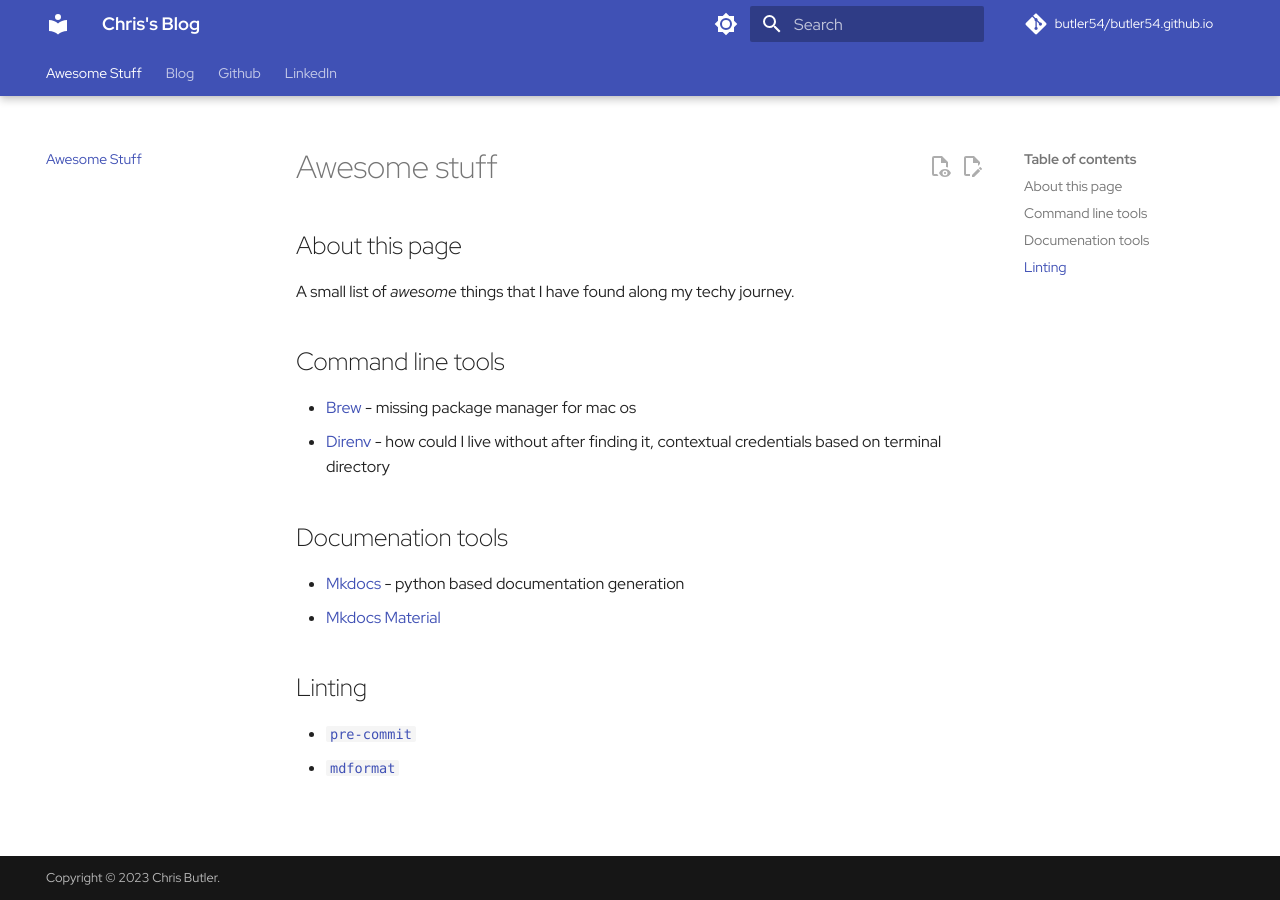
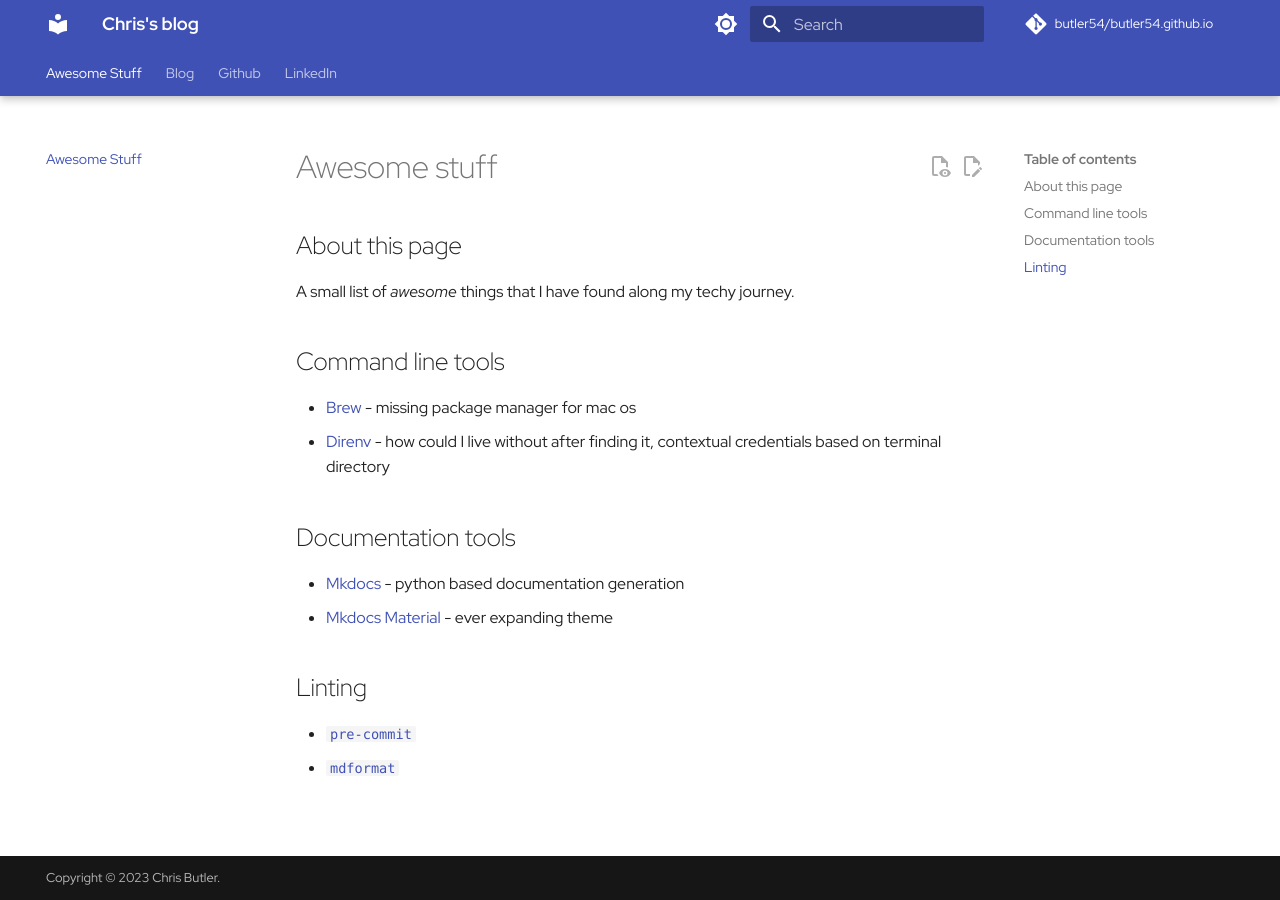
Before and after one commit to butler54/butler54.github.io, an MkDocs documentation site: the page built from docs/awesome_stuff.md, in a window 1280 px wide. Built offline with MkDocs 1.6.1 and Material for MkDocs 9.7.7, drawn with Linux system fonts in a browser that asks for light colours; some web fonts are replaced; comment, search, counter and statistics services are not loaded.

```diff
--- a/docs/awesome_stuff.md
+++ b/docs/awesome_stuff.md
@@ -10,10 +10,10 @@ A small list of *awesome* things that I have found along my techy journey.
 - [Direnv](https://direnv.net/) - how could I live without after finding it, contextual credentials based on terminal directory
 
 
-## Documenation tools
+## Documentation tools
 
 - [Mkdocs](https://www.mkdocs.org/) - python based documentation generation
-- [Mkdocs Material](https://squidfunk.github.io/mkdocs-material/)
+- [Mkdocs Material](https://squidfunk.github.io/mkdocs-material/) - ever expanding theme
 
 ## Linting
 - [`pre-commit`](https://pre-commit.com/)
--- a/mkdocs.yml
+++ b/mkdocs.yml
@@ -72,7 +72,7 @@ plugins:
 repo_name: butler54/butler54.github.io
 repo_url: https://github.com/butler54/butler54.github.io
 site_description: Chris Butler's blog
-site_name: Chris's Blog
+site_name: Chris's blog
 site_url: https://chris.thebutlers.me/
 edit_uri: https://github.com/butler54/butler54.github.io/edit/main/docs
 
@@ -83,6 +83,7 @@ theme:
   features:
   - content.code.annotate
   - navigation.tracking
+  - navigation.top
   - navigation.indexes
   - navigation.tabs
   - navigation.tabs.sticky
```
